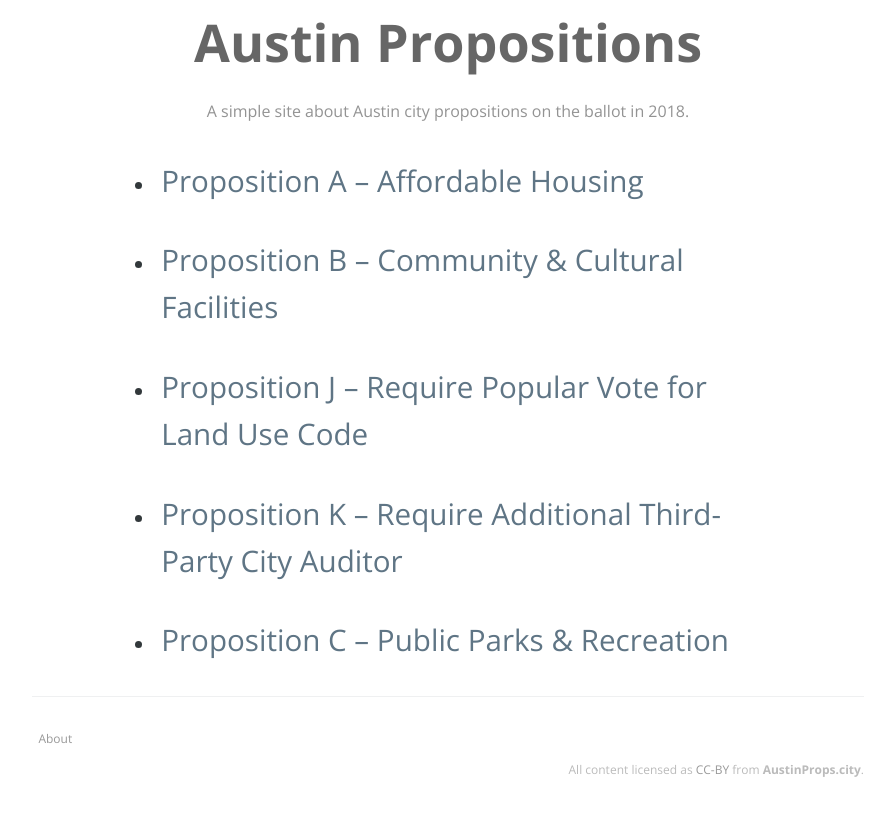
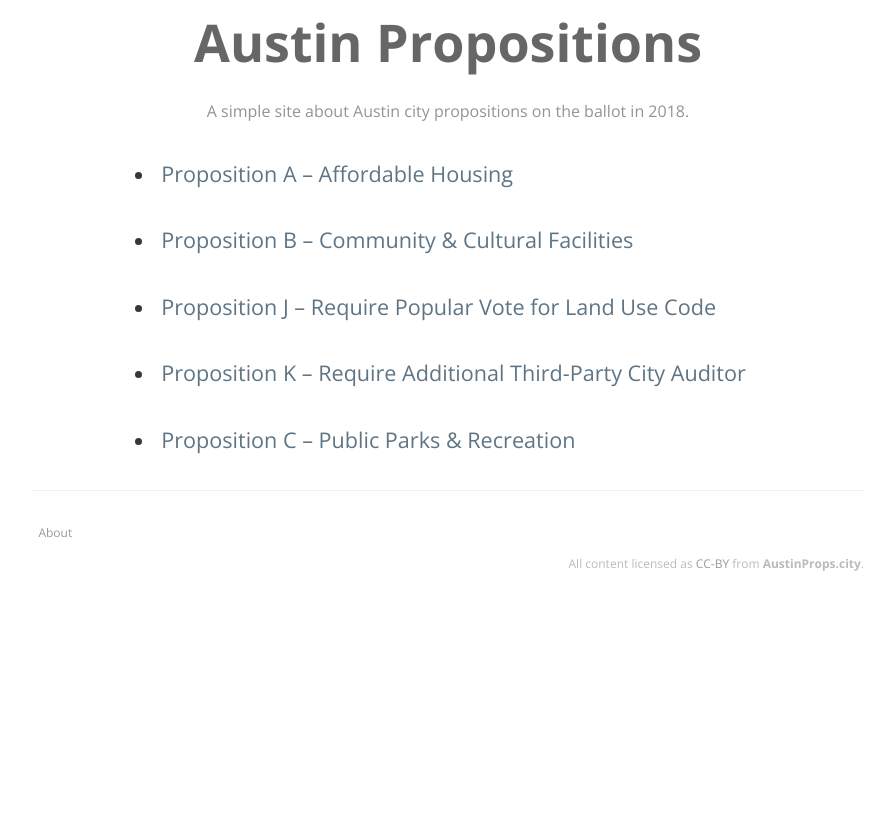
Before and after one commit to h3h/austinprops.city, a Jekyll site: the page built from index.html, in a window 1280 px wide. Shown: the top 816 px of the page, without its empty margins (192-1087 px from the left). Built offline with Jekyll 4.4.1, drawn with Linux system fonts in a browser that asks for light colours; the list of posts is cut into pages by our own code.

Commit message:
Reduce font size on post titles for longer titles

```diff
--- a/style/style.scss
+++ b/style/style.scss
@@ -312,11 +312,18 @@ ul.post-index li {
   text-align: right;
 }
 
-.post-title {
+h1.post-title {
   font-size: 1.85rem;
 
   @media screen and (max-width:50em) {
     font-size: 1.15rem;
+  }
+}
+h3.post-title { // used on front page listing of posts
+  font-size: 1.35rem;
+
+  @media screen and (max-width:50em) {
+    font-size: 1rem;
   }
 }
 .post-title a:link,
```
